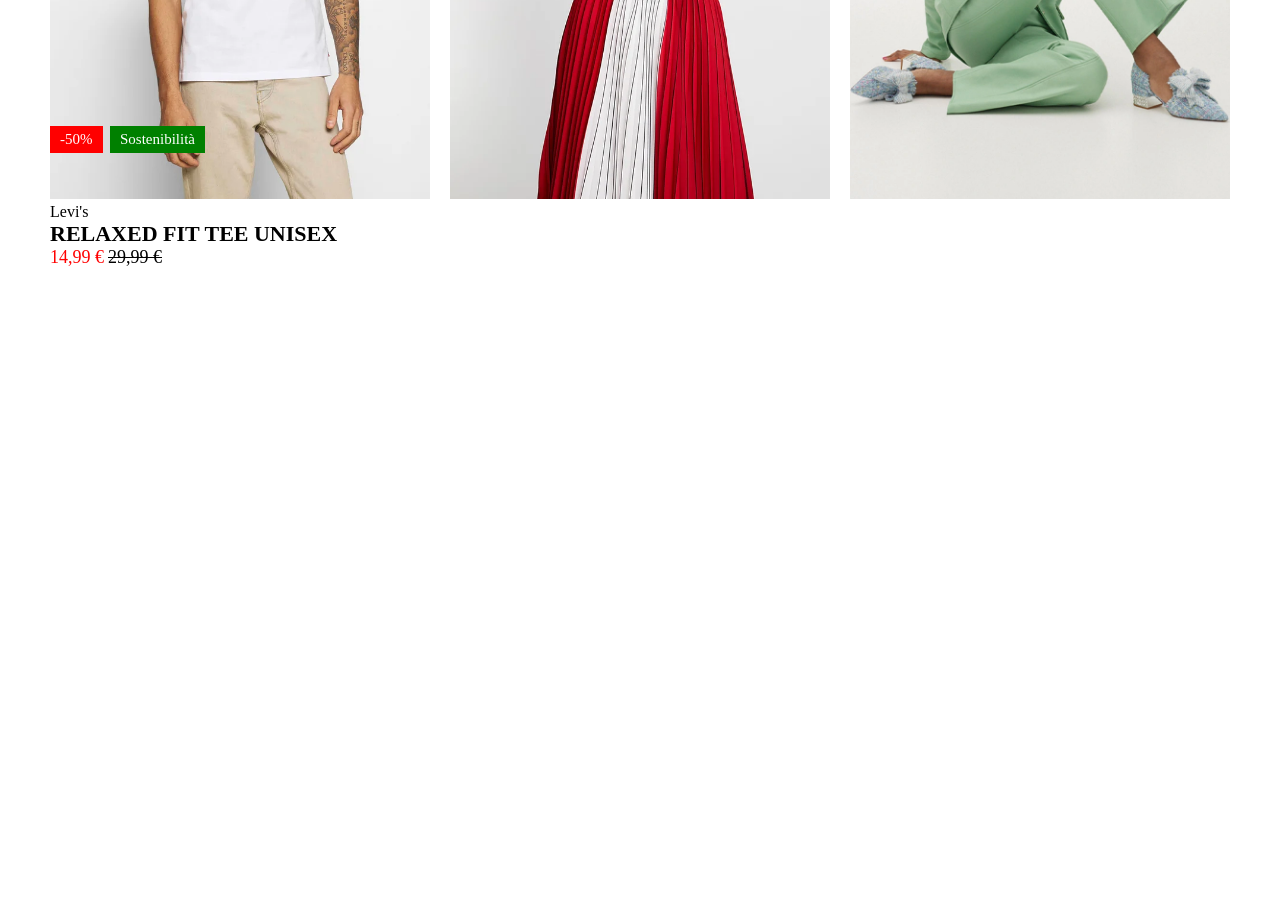
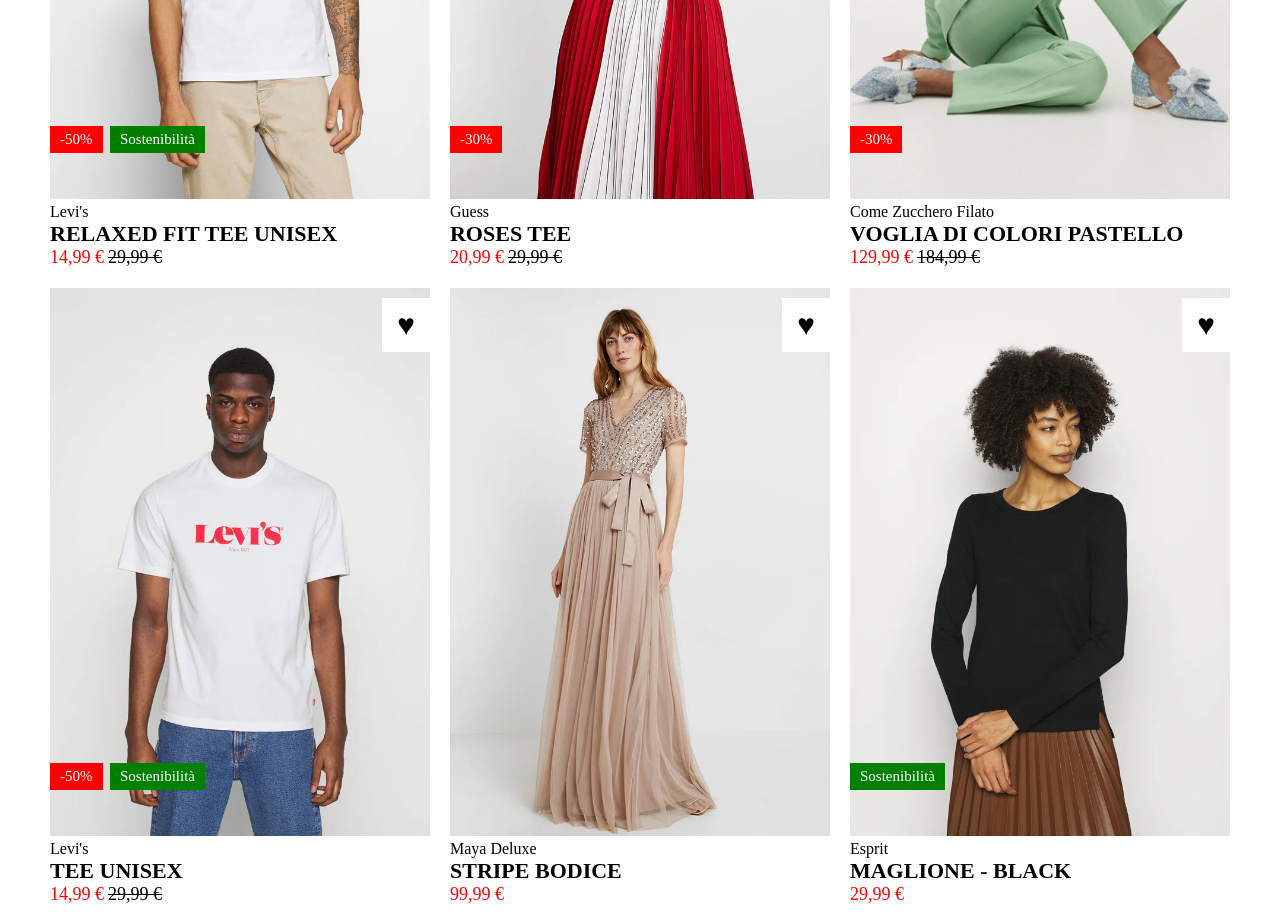
Before and after one commit to Rachele-Turtora/html-css-boolando, a plain HTML site: page index.html in a window 1280 px wide. Shown: the part 360-1275 px from the top of the page. Before the commit the page ends 800 px from the top, so only its background shows below. Drawn offline with Linux system fonts and the light colour scheme.

Commit message:
[UPD] all images

```diff
--- a/css/style.css
+++ b/css/style.css
@@ -72,3 +72,7 @@
     text-decoration: line-through;
     font-size: 18px;
 }
+
+#img-6{
+    left: 0;
+}
--- a/index.html
+++ b/index.html
@@ -11,7 +11,7 @@
         <div class="row">
             <div class="col-33">
                 <div class="content">
-                    <img src="./img/1.webp" alt="img1">
+                    <img src="./img/1.webp" class="main-image" alt="img1">
                     <div class="heart">&hearts;</div>
                     <div class="label discount">-50%</div>
                     <div class="label sustainability">Sostenibilità</div>
@@ -25,12 +25,65 @@
             </div>
             <div class="col-33">
                 <div class="content">
-                    <img src="./img/2.webp" alt="img2">
+                    <img src="./img/2.webp" class="main-image" alt="img2">
+                    <div class="heart">&hearts;</div>
+                    <div class="label discount">-30%</div>
+                </div>
+                <div class="caption">
+                    <p class="brand">Guess</p>
+                    <h3>roses tee</h3>
+                    <span class="new-price">20,99 &euro;</span>
+                    <span class="old-price">29,99 &euro;</span>
                 </div>
             </div>
             <div class="col-33">
                 <div class="content">
-                    <img src="./img/3.webp" alt="img3">
+                    <img src="./img/3.webp" class="main-image" alt="img3">
+                    <div class="heart">&hearts;</div>
+                    <div class="label discount">-30%</div>
+                </div>
+                <div class="caption">
+                    <p class="brand">Come Zucchero Filato</p>
+                    <h3>voglia di colori pastello</h3>
+                    <span class="new-price">129,99 &euro;</span>
+                    <span class="old-price">184,99 &euro;</span>
+                </div>
+            </div>
+            <div class="col-33">
+                <div class="content">
+                    <img src="./img/4.webp" class="main-image" alt="img4">
+                    <div class="heart">&hearts;</div>
+                    <div class="label discount">-50%</div>
+                    <div class="label sustainability">Sostenibilità</div>
+                </div>
+                <div class="caption">
+                    <p class="brand">Levi's</p>
+                    <h3>tee unisex</h3>
+                    <span class="new-price">14,99 &euro;</span>
+                    <span class="old-price">29,99 &euro;</span>
+                </div>
+            </div>
+            <div class="col-33">
+                <div class="content">
+                    <img src="./img/5.webp" class="main-image" alt="img5">
+                    <div class="heart">&hearts;</div>
+                </div>
+                <div class="caption">
+                    <p class="brand">Maya Deluxe</p>
+                    <h3>stripe bodice</h3>
+                    <span class="new-price">99,99 &euro;</span>
+                </div>
+            </div>
+            <div class="col-33">
+                <div class="content">
+                    <img src="./img/6.webp" class="main-image" alt="img6">
+                    <div class="heart">&hearts;</div>
+                    <div class="label sustainability" id="img-6">Sostenibilità</div>
+                </div>
+                <div class="caption">
+                    <p class="brand">Esprit</p>
+                    <h3>maglione - black</h3>
+                    <span class="new-price">29,99 &euro;</span>
                 </div>
             </div>
         </div>
```
